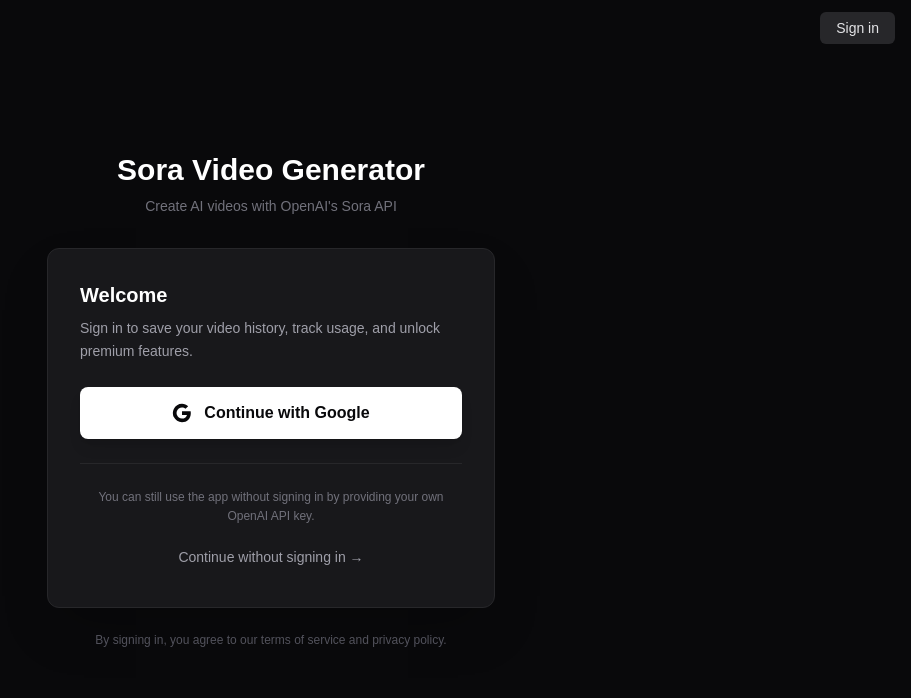
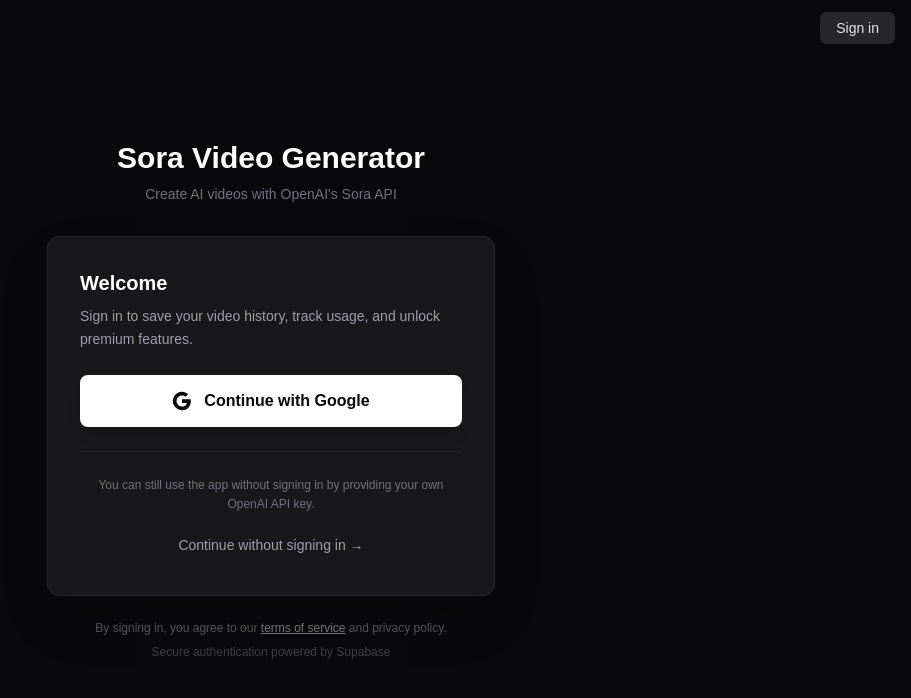
Before and after one commit to KemenyStudio/sora-video-generator, a Next.js app: page /login in a window 1280 px wide. Shown: the top 698 px of the page, without its empty margins (369-1280 px from the left). Built offline with nearby package versions, Linux system fonts and the light colour scheme; no server answers.

Commit message:
feat: improve login page footer with terms link
- Add link to terms of service
- Add 'Powered by Supabase' attribution
- Better transparency about authentication provider

```diff
--- a/app/login/page.tsx
+++ b/app/login/page.tsx
@@ -98,9 +98,18 @@
         </div>
 
         {/* Footer */}
-        <p className="text-center text-xs text-zinc-600 mt-6">
-          By signing in, you agree to our terms of service and privacy policy.
-        </p>
+        <div className="text-center mt-6 space-y-2">
+          <p className="text-xs text-zinc-600">
+            By signing in, you agree to our{' '}
+            <a href="/terms" className="text-zinc-500 hover:text-zinc-400 underline">
+              terms of service
+            </a>
+            {' '}and privacy policy.
+          </p>
+          <p className="text-xs text-zinc-700">
+            Secure authentication powered by Supabase
+          </p>
+        </div>
       </div>
     </main>
   );
```
